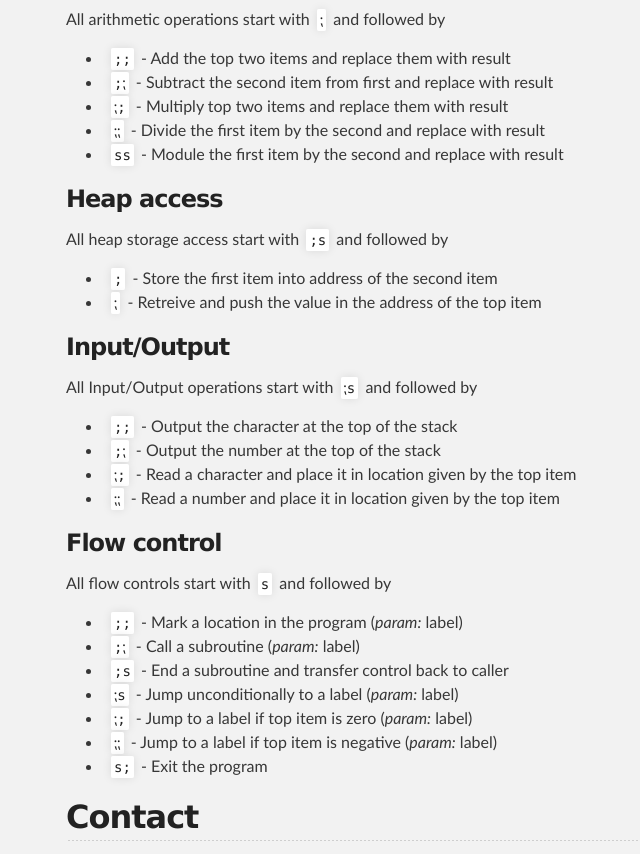
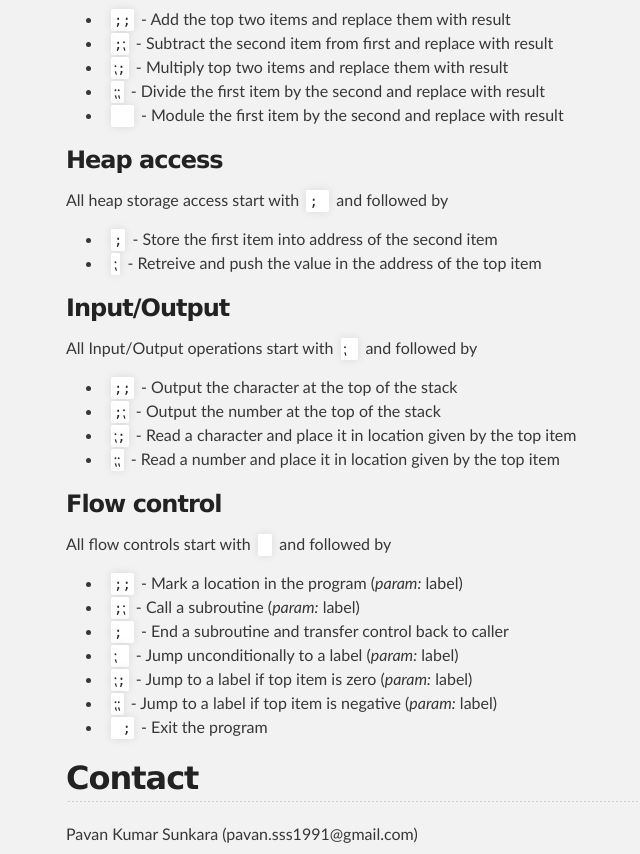
Before and after one commit to pksunkara/semicolon, a plain HTML site: page index.html in a window 1280 px wide. Shown: the part 1746-2600 px from the top of the page, without its empty margins (254-894 px from the left). Drawn offline with Linux system fonts and the light colour scheme.

Commit message:
Replaced spaces

```diff
--- a/index.html
+++ b/index.html
@@ -69,8 +69,6 @@
 <pre><code>Hello world!
 </code></pre>
 
-<p><em>NOTE: space will be denoted by <code>s</code> below because of some github markdown error</em></p>
-
 <h2>Instructions</h2>
 
 <p>The virtual machine on which programs run has a stack and a heap. The programmer is free to push arbitrary width integers onto the stack (only integers, currently there is no implementation of floating point or real numbers). The heap can also be accessed by the user as a permanent store of variables and data structures.</p>
@@ -106,10 +104,10 @@
 <li>
 <code>&#8271;&#8271;</code> - Divide the first item by the second and replace with result</li>
 <li>
-<code>ss</code> - Module the first item by the second and replace with result</li>
+<code>&nbsp;&nbsp;</code> - Module the first item by the second and replace with result</li>
 </ul><h3>Heap access</h3>
 
-<p>All heap storage access start with <code>;s</code> and followed by</p>
+<p>All heap storage access start with <code>;&nbsp;</code> and followed by</p>
 
 <ul>
 <li>
@@ -118,7 +116,7 @@
 <code>&#8271;</code> - Retreive and push the value in the address of the top item</li>
 </ul><h3>Input/Output</h3>
 
-<p>All Input/Output operations start with <code>&#8271;s</code> and followed by</p>
+<p>All Input/Output operations start with <code>&#8271;&nbsp;</code> and followed by</p>
 
 <ul>
 <li>
@@ -131,7 +129,7 @@
 <code>&#8271;&#8271;</code> - Read a number and place it in location given by the top item</li>
 </ul><h3>Flow control</h3>
 
-<p>All flow controls start with <code>s</code> and followed by</p>
+<p>All flow controls start with <code>&nbsp;</code> and followed by</p>
 
 <ul>
 <li>
@@ -139,15 +137,15 @@
 <li>
 <code>;&#8271;</code> - Call a subroutine (<em>param:</em> label)</li>
 <li>
-<code>;s</code> - End a subroutine and transfer control back to caller</li>
+<code>;&nbsp;</code> - End a subroutine and transfer control back to caller</li>
 <li>
-<code>&#8271;s</code> - Jump unconditionally to a label (<em>param:</em> label)</li>
+<code>&#8271;&nbsp;</code> - Jump unconditionally to a label (<em>param:</em> label)</li>
 <li>
 <code>&#8271;;</code> - Jump to a label if top item is zero (<em>param:</em> label)</li>
 <li>
 <code>&#8271;&#8271;</code> - Jump to a label if top item is negative (<em>param:</em> label)</li>
 <li>
-<code>s;</code> - Exit the program</li>
+<code>&nbsp;;</code> - Exit the program</li>
 </ul><h2>Contact</h2>
 
 <p>Pavan Kumar Sunkara (pavan.sss1991@gmail.com)</p>
```
Also changed, not shown: params.json (deleted, +0 -1 lines).
